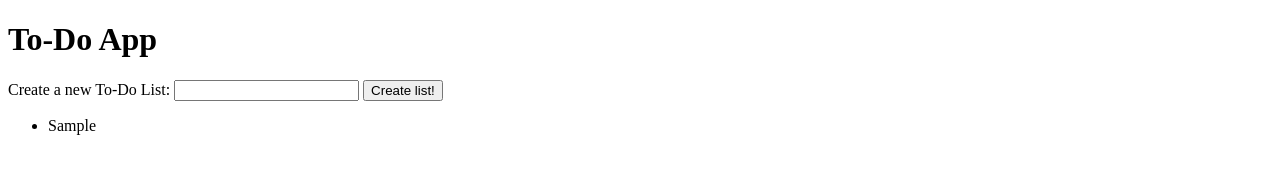
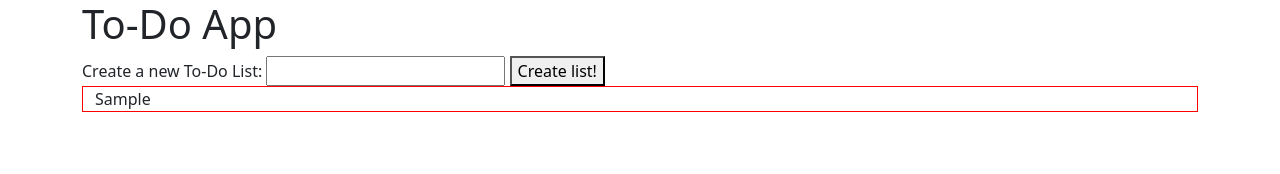
Before and after one commit to kristru/to-do-app, a plain HTML site: page index.html in a window 1280 px wide. Both pictures are taken after typing "Sample" into the empty fields and a click on the button "Create list!". Drawn offline with nearby package versions, Linux system fonts and the light colour scheme.

Commit message:
add bootstrap add toDo list divs

```diff
--- a/app.js
+++ b/app.js
@@ -11,7 +11,7 @@ function onReady(){
     let listName = newListName.value;
 
     //create a new List li
-    let listsLi = document.createElement('li');
+    let listsLi = document.createElement('div');
 
     //create a form for tasks
 
--- a/index.html
+++ b/index.html
@@ -1,10 +1,18 @@
 <!DOCTYPE html>
 <html>
   <head>
+    <!-- Required meta tags -->
+    <meta charset="utf-8">
     <meta name="viewport" content="width=device-width, initial-scale=1">
+
+    <!-- Bootstrap CSS -->
+    <link href="https://cdn.jsdelivr.net/npm/bootstrap@5.1.3/dist/css/bootstrap.min.css" rel="stylesheet" integrity="sha384-1BmE4kWBq78iYhFldvKuhfTAU6auU8tT94WrHftjDbrCEXSU1oBoqyl2QvZ6jIW3" crossorigin="anonymous">
+
+
     <title>To-Do App</title>
   </head>
   <body>
+    <div class="container">
       <h1>To-Do App</h1>
       <form id="createToDoList">
         <label for="createToDoList">Create a new To-Do List:</label>
@@ -13,11 +21,15 @@
       </form>
 
 
-    <div class="lists">
-        <ul id="toDoLists">
-        </ul>
+      <div class="container lists" style="border:1px solid red;">
+        <div class="row" id="toDoLists">
+
+        </div>
+      </div>
     </div>
 
     <script src="app.js"></script>
+    <script src="https://cdn.jsdelivr.net/npm/bootstrap@5.1.3/dist/js/bootstrap.bundle.min.js" integrity="sha384-ka7Sk0Gln4gmtz2MlQnikT1wXgYsOg+OMhuP+IlRH9sENBO0LRn5q+8nbTov4+1p" crossorigin="anonymous"></script>
+
   </body>
 </html>
```
Lines whose indentation alone changed are shown as unchanged.
